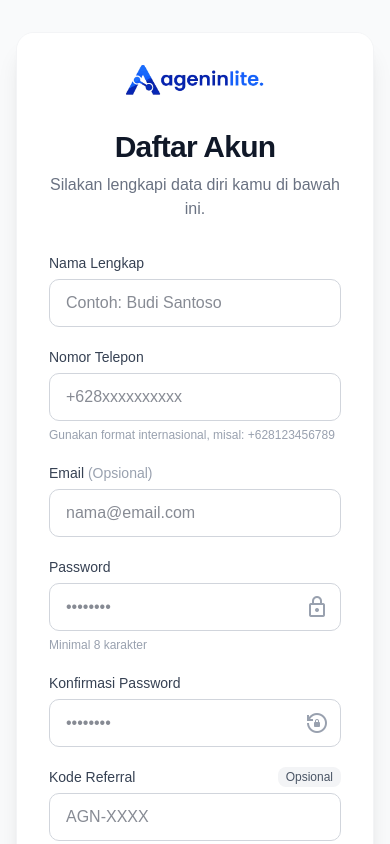
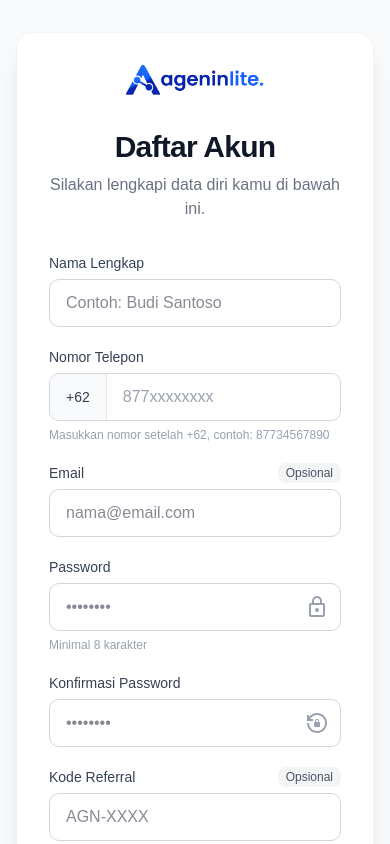
Before and after one commit to AgeninLite-MiniProject/agenin-lite-fe, a React (Vite) app: page /register in a window 390 px wide. Shown: the top 844 px of the page. Built offline with nearby package versions, Linux system fonts and the light colour scheme; no server answers.

Commit message:
feat(phone): add +62-prefixed phone inputs

```diff
--- /dev/null
+++ b/src/components/ui/PhoneNumberInput.tsx
@@ -0,0 +1,65 @@
+import {
+  forwardRef,
+  type ChangeEventHandler,
+  type ComponentPropsWithoutRef,
+} from "react";
+import { cn } from "@/lib/utils";
+import { toNationalPhoneInput } from "@/lib/phone";
+
+type PhoneNumberInputProps = Omit<
+  ComponentPropsWithoutRef<"input">,
+  "type" | "inputMode"
+> & {
+  hasError?: boolean;
+  containerClassName?: string;
+};
+
+export const PhoneNumberInput = forwardRef<
+  HTMLInputElement,
+  PhoneNumberInputProps
+>(function PhoneNumberInput(
+  {
+    hasError = false,
+    containerClassName,
+    className,
+    onChange,
+    ...props
+  },
+  ref,
+) {
+  const handleChange: ChangeEventHandler<HTMLInputElement> = (event) => {
+    event.target.value = toNationalPhoneInput(event.target.value);
+    onChange?.(event);
+  };
+
+  return (
+    <div
+      className={cn(
+        "flex h-12 overflow-hidden rounded-lg border bg-white transition-colors",
+        "focus-within:ring-2 focus-within:ring-offset-1",
+        hasError
+          ? "border-red-500 focus-within:border-red-500 focus-within:ring-red-500/20"
+          : "border-gray-300 focus-within:border-blue-600 focus-within:ring-blue-600/20",
+        containerClassName,
+      )}
+    >
+      <span className="flex items-center border-r border-gray-200 bg-gray-50 px-4 text-sm font-medium text-gray-700">
+        +62
+      </span>
+
+      <input
+        {...props}
+        ref={ref}
+        type="tel"
+        inputMode="numeric"
+        aria-invalid={hasError || undefined}
+        onChange={handleChange}
+        className={cn(
+          "min-w-0 flex-1 bg-white px-4 outline-none",
+          "placeholder:text-gray-400 disabled:cursor-not-allowed disabled:opacity-50",
+          className,
+        )}
+      />
+    </div>
+  );
+});
--- /dev/null
+++ b/src/lib/phone.ts
@@ -0,0 +1,19 @@
+export const INDONESIAN_MOBILE_REGEX = /^8\d{8,11}$/;
+
+export function toNationalPhoneInput(rawValue:string): string {
+    let digits = rawValue.replace(/\D/g, "");
+
+    if (digits.startsWith("62")) {
+        digits = digits.slice(2);
+    }
+    if (digits.startsWith("0")) {
+        digits = digits.slice(1);
+    }
+
+    return digits.slice(0, 12);
+}
+
+export function toIndonesianE164(rawValue:string): string {
+    const nationalNumber = toNationalPhoneInput(rawValue);
+    return nationalNumber? `+62${nationalNumber}` : "";
+}
--- a/src/pages/user/login/LoginPage.tsx
+++ b/src/pages/user/login/LoginPage.tsx
@@ -10,6 +10,8 @@ import { useAuthStore } from "@/store/auth.store";
 import { motion } from "framer-motion";
 import logoWhite from "@/assets/ageninlitewhite2.webp";
 import logoBlue from "@/assets/ageninliteBlue.webp";
+import { toIndonesianE164 } from "@/lib/phone";
+import { PhoneNumberInput } from "@/components/ui/PhoneNumberInput";
 
 // --- Animasi Peta Titik (Dot Map) disesuaikan dengan warna biru AgeninLite ---
 type RoutePoint = {
@@ -184,8 +186,10 @@ export default function LoginPage() {
   });
 
   const onSubmit = async (data: LoginFormValues) => {
+    const payload = {...data, phone_number: toIndonesianE164(data.phone_number),}
+
     try {
-      const response = await apiClient.post('/api/auth/login', data);
+      const response = await apiClient.post('/api/auth/login', payload);
 
       if(response.status === 200) {
         const { access_token, refresh_token, role, name } = response.data;
@@ -211,6 +215,12 @@ export default function LoginPage() {
         }
 
         switch (errorCode) {
+          case "AUTH_0005":
+            setError("phone_number", {
+              type: "server",
+              message: "Format nomor telepon tidak valid.",
+            });
+            break;
           case 'AUTH_0010':
             setError('phone_number', { type: 'manual', message: 'Nomor telepon atau password salah!' });
             setError('password', { type: 'manual', message: 'Nomor telepon atau password salah!' });
@@ -306,16 +316,11 @@ export default function LoginPage() {
                   <label htmlFor="phone" className="block text-sm font-medium text-gray-700">
                     Nomor Telepon
                   </label>
-                  <input
+                  <PhoneNumberInput
                     id="phone"
-                    type="tel"
-                    placeholder="+628xxxxxxxxxx"
+                    placeholder="87734567890"
+                    hasError={Boolean(errors.phone_number)}
                     {...register("phone_number")}
-                    className={`block w-full rounded-lg border bg-white h-12 px-4 outline-none transition-colors focus:ring-2 focus:ring-offset-1 ${
-                      errors.phone_number
-                        ? "border-red-500 focus:ring-red-500/20 focus:border-red-500"
-                        : "border-gray-300 focus:ring-blue-600/20 focus:border-blue-600"
-                    }`}
                   />
                   {errors.phone_number && (
                     <p className="text-sm text-red-500 mt-1">{errors.phone_number.message}</p>
--- a/src/pages/user/register/RegisterPage.tsx
+++ b/src/pages/user/register/RegisterPage.tsx
@@ -9,6 +9,8 @@ import toast from "react-hot-toast";
 import { motion } from "framer-motion";
 import logoWhite from "@/assets/ageninlitewhite2.webp";
 import logoBlue from "@/assets/ageninliteBlue.webp";
+import { toIndonesianE164 } from "@/lib/phone";
+import { PhoneNumberInput } from "@/components/ui/PhoneNumberInput";
 
 // --- Animasi Peta Titik (Dot Map) disesuaikan dengan warna biru AgeninLite ---
 type RoutePoint = {
@@ -186,7 +188,10 @@ export default function RegisterPage() {
   });
 
   const onSubmit = async (data: RegisterFormValues) => {
-    const { confirm_password, ...payload } = data;
+    const { confirm_password, phone_number, ...formValues } = data;
+
+    const payload = {...formValues, phone_number: toIndonesianE164(phone_number),};
+
     if (!payload.email) delete payload.email;
     if (!payload.referral_code) delete payload.referral_code;
 
@@ -214,6 +219,9 @@ export default function RegisterPage() {
             break;
           case 'AUTH_0004':
             setError('email', { type: 'manual', message: 'Email ini sudah terdaftar!' });
+            break;
+          case 'AUTH_0005':
+            setError('phone_number', { type: 'server', message: 'Format nomor telepon tidak valid!' });
             break;
           case 'AUTH_0006':
             setError('referral_code', { type: 'manual', message: 'Kode referral tidak valid atau tidak ditemukan.' });
@@ -333,27 +341,22 @@ export default function RegisterPage() {
                   <label htmlFor="phone" className="block text-sm font-medium text-gray-700">
                     Nomor Telepon
                   </label>
-                  <input
+                  <PhoneNumberInput
                     id="phone"
-                    type="tel"
-                    placeholder="+628xxxxxxxxxx"
+                    placeholder="877xxxxxxxx"
+                    hasError={Boolean(errors.phone_number)}
                     {...register("phone_number")}
-                    className={`block w-full rounded-lg border bg-white h-12 px-4 outline-none transition-colors focus:ring-2 focus:ring-offset-1 ${
-                      errors.phone_number
-                        ? "border-red-500 focus:ring-red-500/20 focus:border-red-500"
-                        : "border-gray-300 focus:ring-blue-600/20 focus:border-blue-600"
-                    }`}
                   />
                   {errors.phone_number ? (
                     <p className="text-sm text-red-500 mt-1">{errors.phone_number.message}</p>
                   ) : (
-                    <p className="text-xs text-gray-400 mt-1">Gunakan format internasional, misal: +628123456789</p>
+                    <p className="text-xs text-gray-400 mt-1">Masukkan nomor setelah +62, contoh: 87734567890</p>
                   )}
                 </div>
 
                 {/* Email */}
                 <div className="space-y-1.5">
-                  <label htmlFor="email" className="block text-sm font-medium text-gray-700">Email <span className="text-gray-400 font-normal">(Opsional)</span></label>
+                  <label htmlFor="email" className="flex items-center justify-between text-sm font-medium text-gray-700"><span>Email</span> <span className="inline-flex items-center rounded-md bg-gray-100 px-2 py-0.5 text-xs font-medium text-gray-600">Opsional</span></label>
                   <input
                     id="email"
                     type="email"
--- a/src/schemas/auth.schema.ts
+++ b/src/schemas/auth.schema.ts
@@ -1,15 +1,15 @@
+import { INDONESIAN_MOBILE_REGEX } from "@/lib/phone";
 import * as z from "zod";
+
+const phoneNumberSchema = z
+  .string()
+  .min(1, { message: "Nomor Telepon Wajib Diisi!" })
+  .regex(INDONESIAN_MOBILE_REGEX, { message: "Nomor harus dimulai dengan 8 dan terdiri dari 9-12 digit.", });
 
 export const registerSchema = z
   .object({
     name: z.string().min(1, { message: "Nama Lengkap Wajib Diisi!" }).max(100, "Maksimal 100 karakter!"),
-    phone_number: z
-      .string()
-      .min(1, { message: "Nomor Telepon Wajib Diisi!" })
-      .max(20, { message: "Maksimal 20 Karakter!" })
-      .regex(/^\+[1-9]\d{1,14}$/, {
-        message: "Format E.164 Wajib! (contoh: +628...)",
-      }),
+    phone_number: phoneNumberSchema,
     email: z
       .string()
       .email({ message: "Format Email Tidak Valid!" })
@@ -36,13 +36,7 @@ export const registerSchema = z
 export type RegisterFormValues = z.infer<typeof registerSchema>;
 
 export const loginSchema = z.object({
-  phone_number: z
-    .string()
-    .min(1, { message: "Nomor Telepon Wajib Diisi!" })
-    .max(20, { message: "Maksimal 20 Karakter!" })
-    .regex(/^\+[1-9]\d{1,14}$/, {
-      message: "Format E.164 Wajib! (contoh: +628...)",
-    }),
+  phone_number: phoneNumberSchema,
   password: z
     .string()
     .min(1, { message: "Password Wajib Diisi!" })
```
Also changed, not shown: src/pages/user/downline/SendInvitationPage.tsx (+11 -11 lines).
